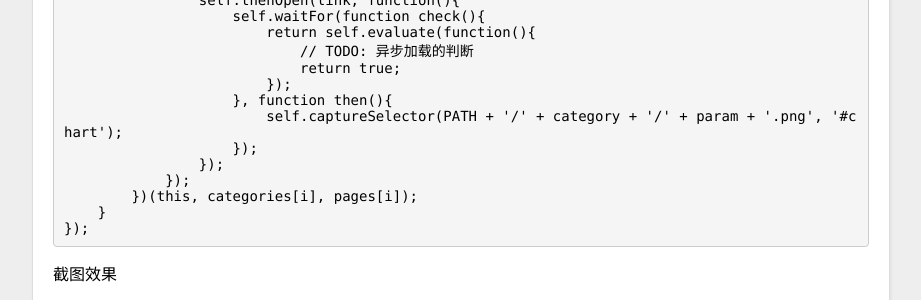
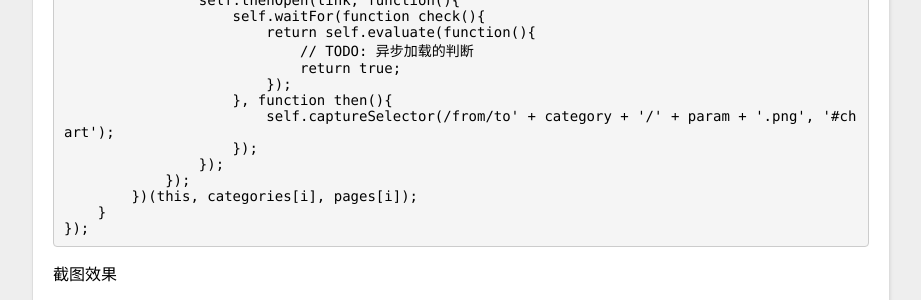
Before and after one commit to danislyn/danislyn.github.com, a Jekyll site: the page built from _posts/开发/2014-06-12-use-phantomjs-to-capture-webpage.md, in a window 1280 px wide and 900 px high, scrolled down 4593 px. Shown: the part 437-737 px from the top of the window, without its empty margins (23-944 px from the left). Built offline with Jekyll 4.4.1, drawn with Linux system fonts in a browser that asks for light colours; comment, search, counter and statistics services are not loaded; some of the changed text lies outside the part shown.

```diff
--- a/_includes/custom/default.html
+++ b/_includes/custom/default.html
@@ -15,6 +15,8 @@
 		{% endif %}
 		{% if page.keywords %}
 		<meta name="keywords" content="{{ page.keywords }}">
+		{% else %}
+		<meta name="keywords" content="fuxiaode,弗晓得,javascript,js,web开发,前端开发,软件工程,冒哥,依宁">
 		{% endif %}
 
 		<link rel="stylesheet" type="text/css" href="/assets/custom/css/style.css">
--- a/_posts/开发/2014-06-12-use-phantomjs-to-capture-webpage.md
+++ b/_posts/开发/2014-06-12-use-phantomjs-to-capture-webpage.md
@@ -133,7 +134,7 @@ casperjs
                                 return true;
                             });
                         }, function then(){
-                            self.captureSelector(PATH + '/' + category + '/' + param + '.png', '#chart');
+                            self.captureSelector(/from/to' + category + '/' + param + '.png', '#chart');
                         });
                     });
                 });
--- a/index.html
+++ b/index.html
@@ -1,7 +1,6 @@
 ---
 layout: page
-keywords: fuxiaode, web开发，javascript，学习记录，随笔，冒哥
-description: 冒哥的个人博客
+description: 弗晓得,弗晓得依宁,前端开发,设计,软件工程,程序员,web开发,生活,思考
 ---
 {% include JB/setup %}
 
```
Also changed, not shown: other parts of _posts/开发/2014-06-12-use-phantomjs-to-capture-webpage.md (+1 -0 lines).
